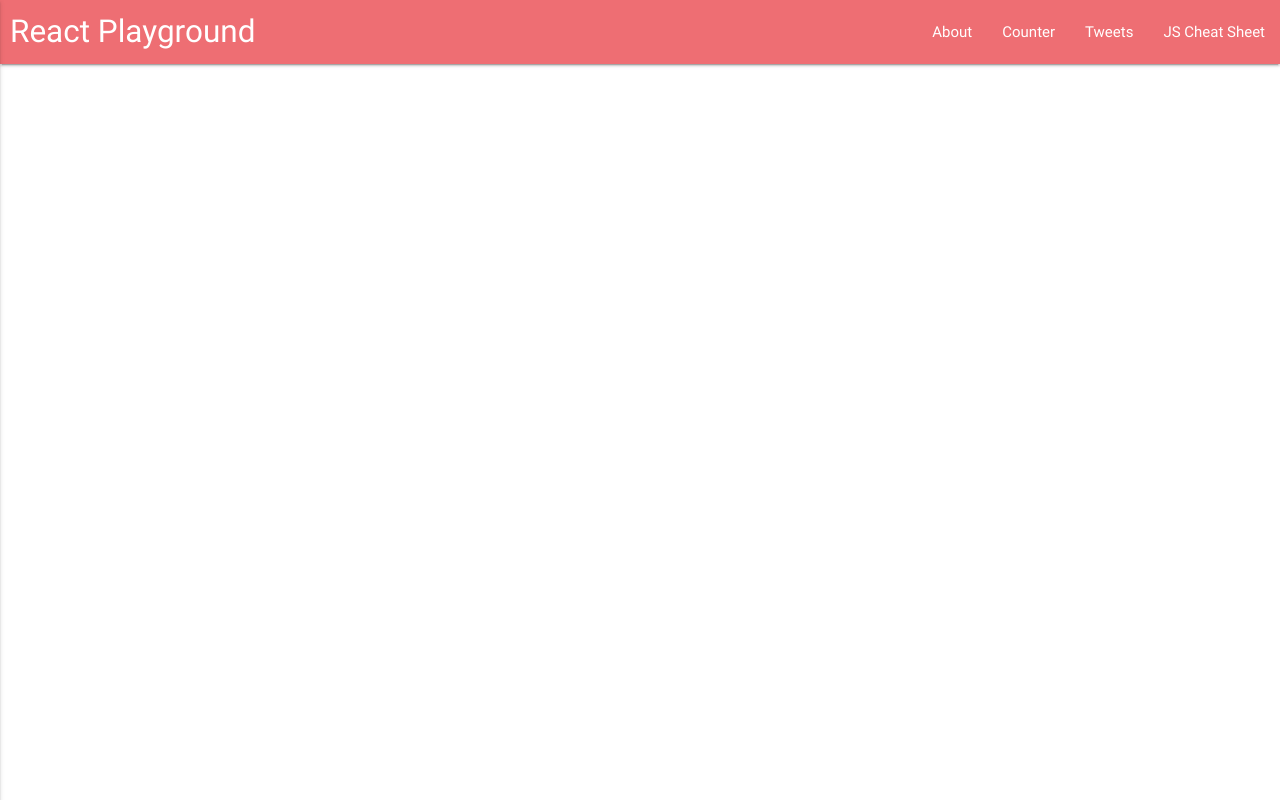
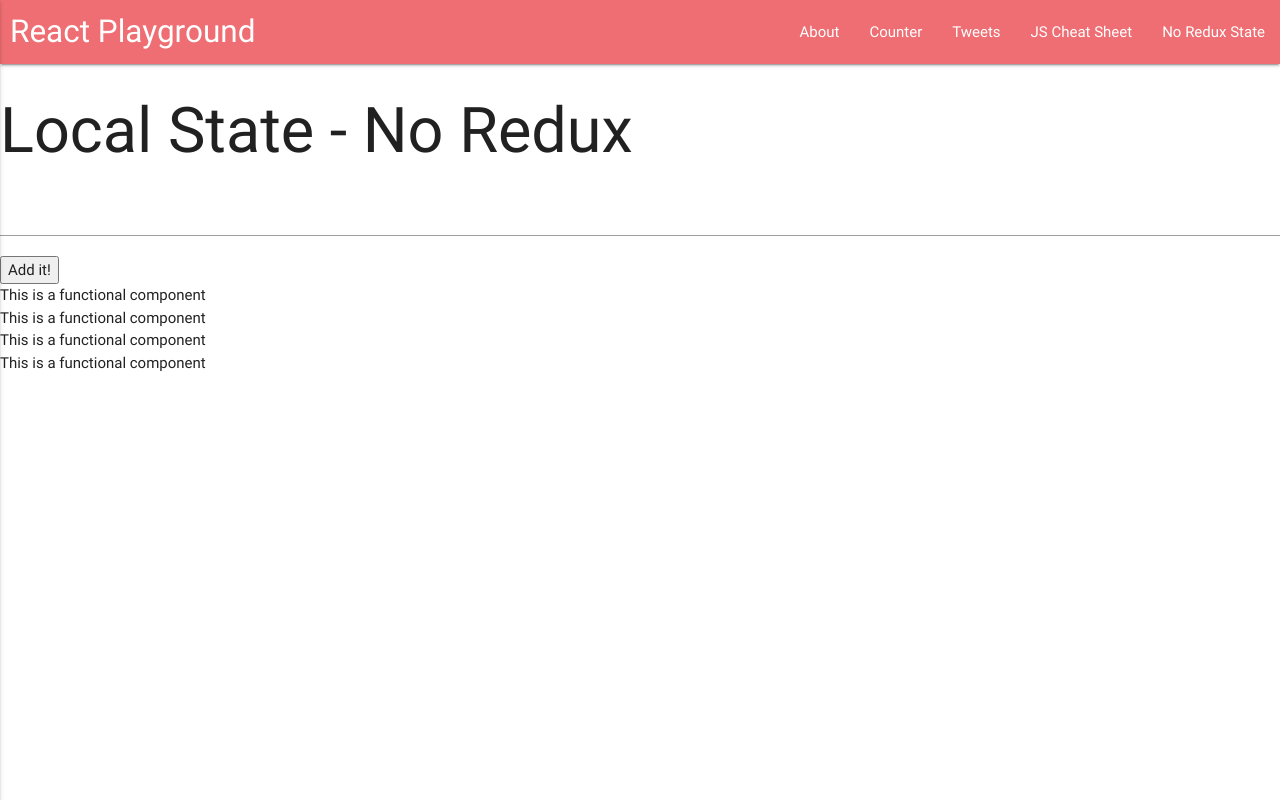
Before and after one commit to coolinmc6/react-playground, a React (Create React App) app: page /react-playground/no-redux-state in a window 1280 px wide. Built offline with nearby package versions, Linux system fonts and the light colour scheme.

Commit message:
Make library an object

```diff
--- a/library.json
+++ b/library.json
@@ -1,4 +1,5 @@
-[
+{
+  "code": [
   {
     "id": 1,
     "term": "map",
@@ -1408,4 +1409,4 @@
       }
     ]
   }
-]
+]}
--- /dev/null
+++ b/src/components/Functional.js
@@ -0,0 +1,9 @@
+import React from 'react';
+
+const Functional = () => {
+	return (
+		<div>This is a functional component</div>
+	)
+}
+
+export default Functional;
--- a/src/components/NavBar.js
+++ b/src/components/NavBar.js
@@ -15,13 +15,13 @@ class NavBar extends Component {
 			           <li><Link to="/react-playground/counter">Counter</Link></li>
 			           <li><Link to="/react-playground/tweets">Tweets</Link></li>
 			           <li><Link to="/react-playground/js-cheat-sheet">JS Cheat Sheet</Link></li>
-
+			           <li><Link to="/react-playground/no-redux-state">No Redux State</Link></li>
 			         </ul>
 			         <ul className="side-nav" id="mobile-demo">
 			           <li><Link to="/react-playground/about">About</Link></li>
 			           <li><Link to="/react-playground/counter">Counter</Link></li>
 			           <li><Link to="/react-playground/js-cheat-sheet">JS Cheat Sheet</Link></li>
-
+			           <li><Link to="/react-playground/no-redux-state">No Redux State</Link></li>
 			         </ul>
 			       </div>
 			     </nav>
--- /dev/null
+++ b/src/components/NoReduxState.js
@@ -0,0 +1,48 @@
+import React, { Component } from 'react';
+import Functional from './Functional';
+
+class NoReduxState extends Component {
+	constructor(props) {
+		super(props);
+		// this.cmRef = React.createRef();
+		this.state = {
+			tweets: [],
+			text: ''
+		};
+
+
+
+
+	}
+
+	getInput(e) {
+
+		this.setState({
+			text: e.target.value
+		});
+	}
+
+	addIt() {
+		console.log(this.state.text);
+		this.setState({ text: ''});
+
+	}
+
+	render() {
+		return (
+
+			<div>
+				<h1>Local State - No Redux</h1>
+				<input onChange={(e) => {this.getInput(e)}} value={this.state.text}/>
+				<button onClick={() => {this.addIt()}}>Add it!</button>
+				<Functional />
+				<Functional />
+				<Functional />
+				<Functional />
+			</div>
+
+		)
+	}
+}
+
+export default NoReduxState;
--- a/src/index.js
+++ b/src/index.js
@@ -13,6 +13,7 @@ import reducers from './reducers';
 import NavBar from './components/NavBar';
 import App from './containers/App';
 import About from './components/About';
+import NoReduxState from './components/NoReduxState';
 
 // Containers
 import Counter from './containers/Counter';
@@ -46,6 +47,7 @@ ReactDOM.render(
 				<Route path="/react-playground/tweets" component={TweetBox}/>
 				<Route path="/react-playground/js-cheat-sheet" component={JSHelper}/>
 				<Route path="/react-playground/world-cup-2018" component={WorldCup}/>
+				<Route path="/react-playground/no-redux-state" component={NoReduxState} />
 			</div>
 		</Router>
 	</Provider>
```
